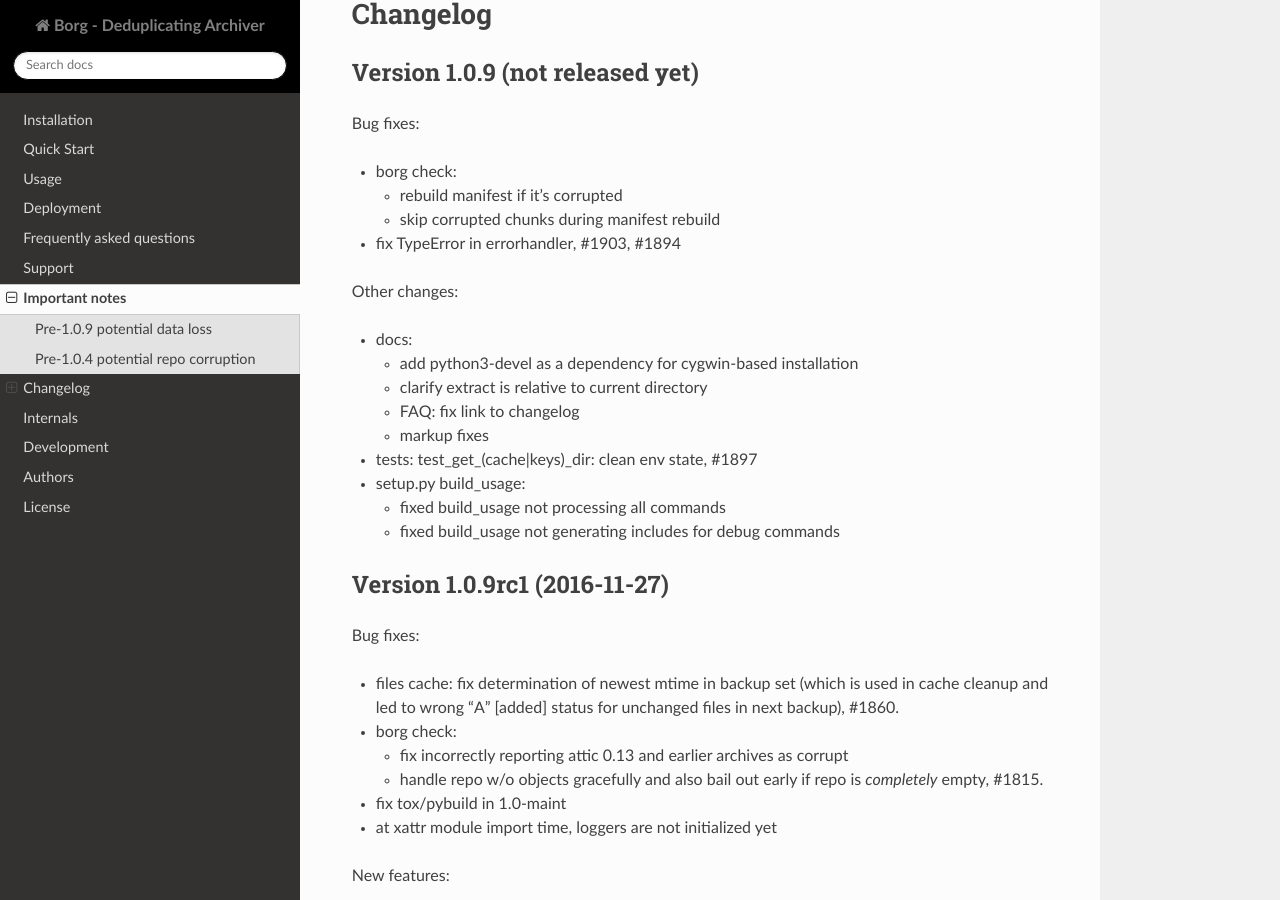
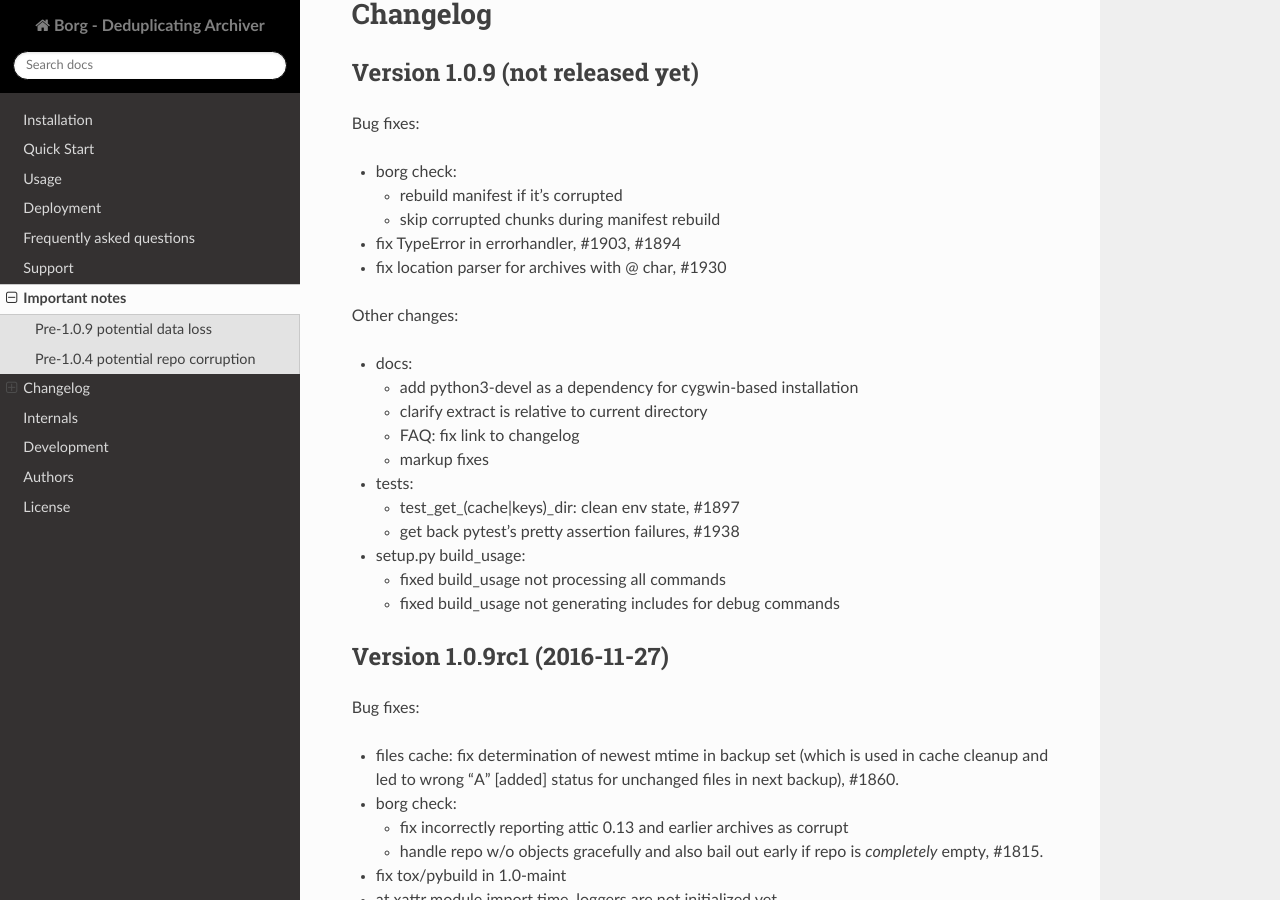
Before and after one commit to borgbackup/borg, a Sphinx documentation site: the page built from docs/changes.rst, in a window 1280 px wide and 900 px high, scrolled down 1576 px. Built offline with Sphinx 7.4.7 and the Read the Docs theme 2.0.0, drawn with Linux system fonts in a browser that asks for light colours; pages that are not in the unit, such as notebooks, are missing from menus; the version number could not be read and is left out.

Commit message:
update CHANGES (1.0-maint)

```diff
--- a/docs/changes.rst
+++ b/docs/changes.rst
@@ -81,6 +81,7 @@
   - rebuild manifest if it's corrupted
   - skip corrupted chunks during manifest rebuild
 - fix TypeError in errorhandler, #1903, #1894
+- fix location parser for archives with @ char, #1930
 
 Other changes:
 
@@ -90,7 +91,10 @@
   - clarify extract is relative to current directory
   - FAQ: fix link to changelog
   - markup fixes
-- tests: test_get_(cache|keys)_dir: clean env state, #1897
+- tests:
+
+  - test_get_(cache|keys)_dir: clean env state, #1897
+  - get back pytest's pretty assertion failures, #1938
 - setup.py build_usage:
 
   - fixed build_usage not processing all commands
```
